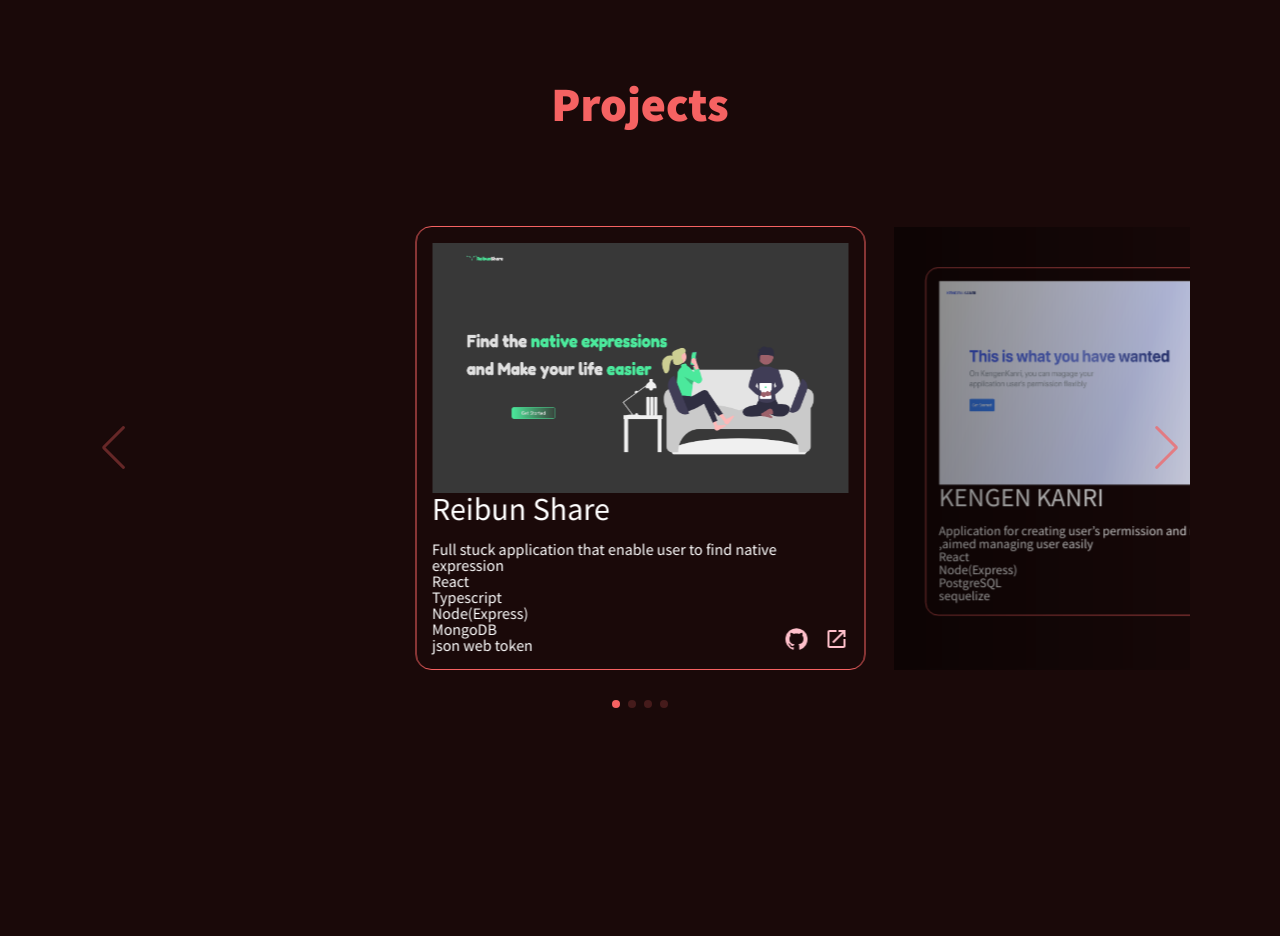
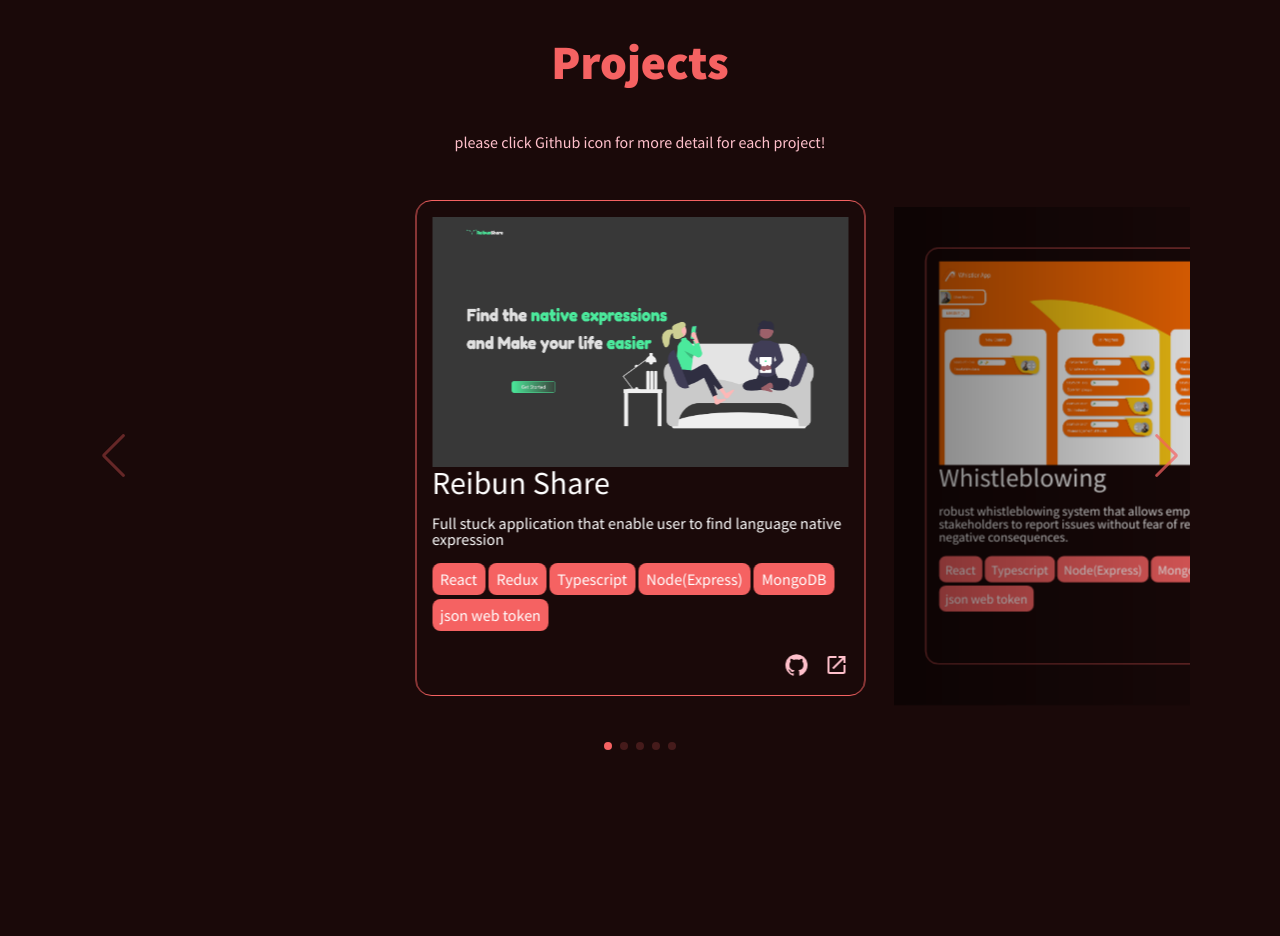
Before and after one commit to tayu78/portfolio, a Next.js app: page / in a window 1280 px wide. Shown: the part 3200-4136 px from the top of the page. Built offline with nearby package versions, Linux system fonts and the light colour scheme.

Commit message:
adjust style for project card

```diff
--- a/components/Projects/ProjectCard/index.tsx
+++ b/components/Projects/ProjectCard/index.tsx
@@ -31,7 +31,7 @@ const ProjectCard = ({
       <div>
         <h3>{projectName}</h3>
         <p>{description}</p>
-        <ul>
+        <ul className={styles.stacks}>
           {stacks.map((stack, index) => {
             return <li key={index}>{stack}</li>;
           })}
--- a/components/Projects/ProjectCard/styles.module.scss
+++ b/components/Projects/ProjectCard/styles.module.scss
@@ -8,6 +8,7 @@
     position: relative;
     width: 450px;
     margin: 50px auto;
+
 
 
 
@@ -34,4 +35,20 @@
     position: absolute;
     bottom: 1rem;
     right: 1rem;
+
 }
+
+.stacks {
+    display: flex;
+    flex-wrap: wrap;
+    gap: .2rem;
+
+    li{
+        background-color: v.$PINK_PRIMARY;
+        padding: .5rem;
+
+        border-radius: .5rem;
+    }
+    margin-top: 1rem;
+    margin-bottom: 3rem;
+}
--- a/components/Projects/index.tsx
+++ b/components/Projects/index.tsx
@@ -12,7 +12,23 @@ const datas = [
     imgUrl: "/projects/reibunshare.png",
     projectName: "Reibun Share",
     description:
-      "Full stuck application that enable user to find native expression",
+      "Full stuck application that enable user to find language native expression",
+    stacks: [
+      "React",
+      "Redux",
+      "Typescript",
+      "Node(Express)",
+      "MongoDB",
+      "json web token",
+    ],
+    githubUrl: "https://github.com/tayu78/reibunshare-frontend",
+    projectUrl: "https://reibunshare-frontend.vercel.app/",
+  },
+  {
+    imgUrl: "/projects/whistleblowing.png",
+    projectName: "Whistleblowing",
+    description:
+      "robust whistleblowing system that allows employees and stakeholders to report issues without fear of retaliation or negative consequences.",
     stacks: [
       "React",
       "Typescript",
@@ -20,8 +36,9 @@ const datas = [
       "MongoDB",
       "json web token",
     ],
-    githubUrl: "https://github.com/tayu78/reibunshare-frontend",
-    projectUrl: "https://reibunshare-frontend.vercel.app/",
+    githubUrl:
+      "https://github.com/WMAD-0522-Final-Project/whistleblower-app-backend/tree/dev",
+    projectUrl: "https://dev-whistler-app.vercel.app/login",
   },
   {
     imgUrl: "/projects/auth-management.png",
@@ -57,6 +74,9 @@ const Projects = (props: Props) => {
   return (
     <div className={styles.projects}>
       <h2>Projects</h2>
+      <p className={styles.moreInfo}>
+        please click Github icon for more detail for each project!
+      </p>
       <div className={styles.cardList}>
         <Swiper
           spaceBetween={50}
--- a/components/Projects/styles.module.scss
+++ b/components/Projects/styles.module.scss
@@ -1,8 +1,11 @@
+@use "../../styles/variables.module" as v;
+
 .projects {
     min-height: 100vh;
     display: flex;
     flex-direction: column;
     justify-content: center;
+
 
 }
 
@@ -11,3 +14,9 @@
     gap: 1.5rem;
     overflow-x: scroll;
 }
+
+
+.moreInfo {
+    color: pink;
+    text-align: center;
+}
```
